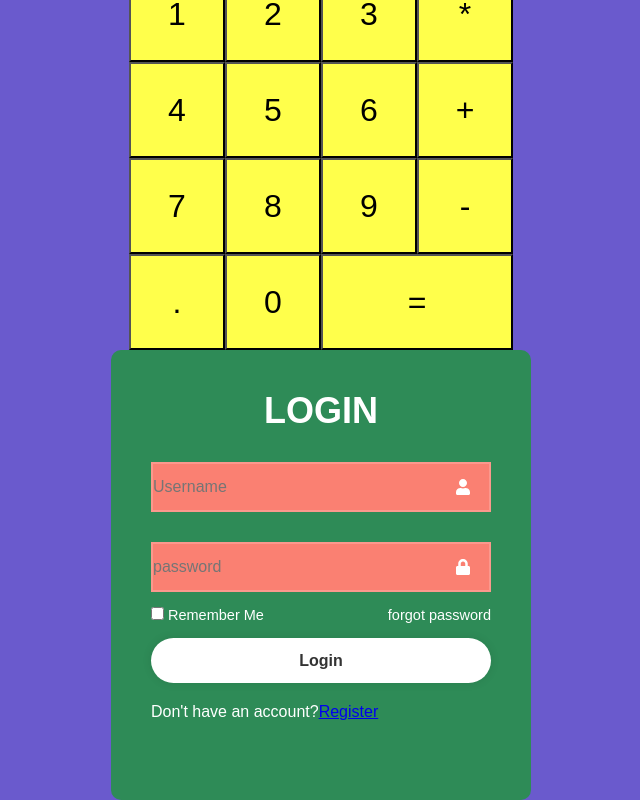
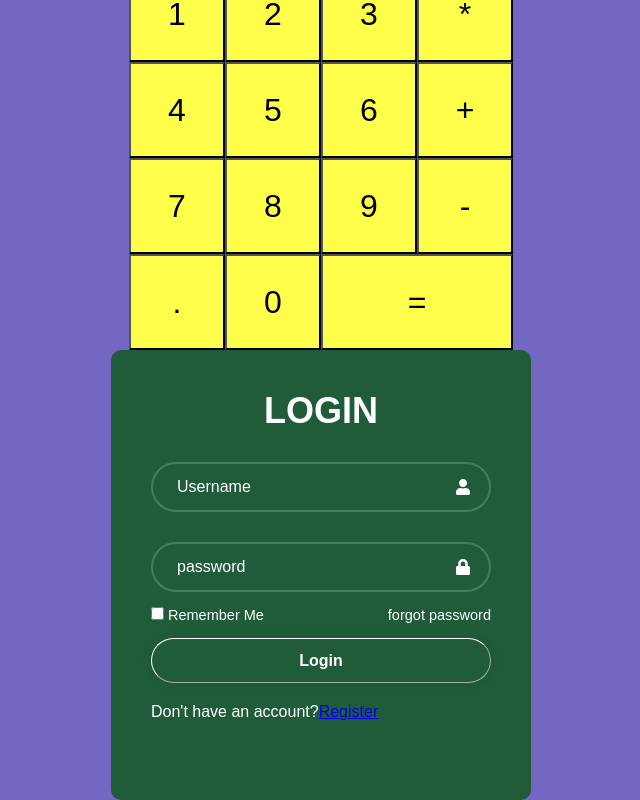
Before and after one commit to Gurmuked/react-apps, a React (Create React App) app in the folder project/: page / in a window 1280 px wide. Shown: the part 274-1074 px from the top of the page, without its empty margins (319-959 px from the left). Built offline with nearby package versions, Linux system fonts and the light colour scheme.

Commit message:
css edit

```diff
--- a/project/src/components/login and registration/login.css
+++ b/project/src/components/login and registration/login.css
@@ -9,13 +9,13 @@ body{
   justify-content: center;
   align-items: center;
   min-height: 100vh;
-  background-color: slateblue;
+  background-color: rgb(115, 103, 194);
 }
 .wrapper{
   position: relative;
   width: 420px;
   height: 450px;
-  background-color: seagreen;
+  background-color: rgb(32, 92, 58);
   border-radius: 10px;
   color: #fff;
 }
@@ -33,7 +33,7 @@ position: relative;
 width: 100%;
 height: 50px;
 margin: 30px 0;
-background: salmon;
+background-color: transparent;
 
 }
 .inputBox input{
@@ -44,10 +44,13 @@ background: salmon;
   border: 2px solid rgb(255, 255, 255, .19);
   font-size: 16px;
   color: #fff;
+  border-radius: 40px;
+  padding: 20px 45px 20px 20px;
 
 }
-.inputBox .input::placeholder{
+.inputBox input::placeholder{
   color:#fff;
+  padding-left: 4px;
 }
 .inputBox .icons{
   position: absolute;
@@ -76,14 +79,15 @@ form .remember-forgot{
 form button{
   width: 100%;
   height: 45px;
-  background: #fff;
-  border: none;
+  background: transparent;
+  border-width: 1px;
+  border-color: #fff;
   outline: none;
   border-radius: 40px;
   box-shadow: 0 0 10px rgb(0, 0, 0, .1);
   cursor: pointer;
   font-size: 16px;
-  color: #333;
+  color: #ffffff;
   font-weight: 700;
   margin-bottom: 20px;
 
```
